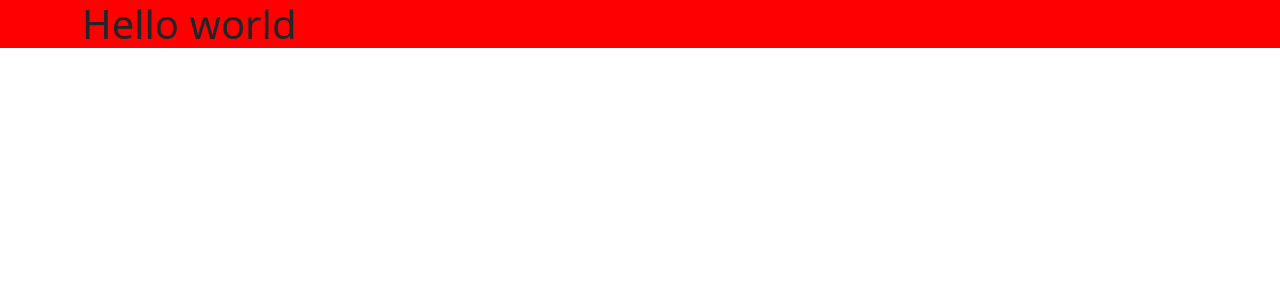
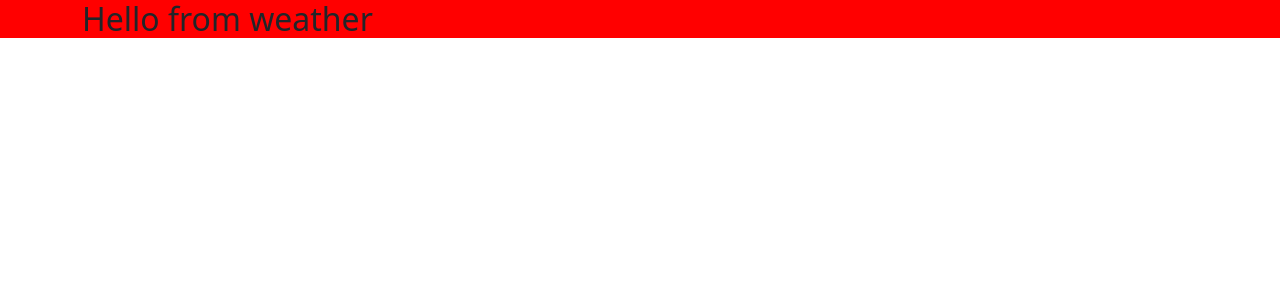
Before and after one commit to touraymk/sky-cast, a React (Create React App) app: page / in a window 1280 px wide. Shown: the top 300 px of the page. Built offline with nearby package versions, Linux system fonts and the light colour scheme.

Commit message:
Added Weather.js and linked it to App.js

```diff
--- a/src/App.js
+++ b/src/App.js
@@ -1,10 +1,12 @@
+import Weather from "./Weather";
+
 import "./App.css";
 
 function App() {
   return (
     <div className="App">
       <div className="container">
-        <h1>Hello world</h1>
+        <Weather />
       </div>
     </div>
   );
--- /dev/null
+++ b/src/Weather.js
@@ -0,0 +1,11 @@
+import React from "react";
+
+import "./Weather.css";
+
+export default function Weather() {
+  return (
+    <div className="Weather">
+      <h2>Hello from weather</h2>
+    </div>
+  );
+}
```
Also changed, not shown: src/Weather.css (added).
